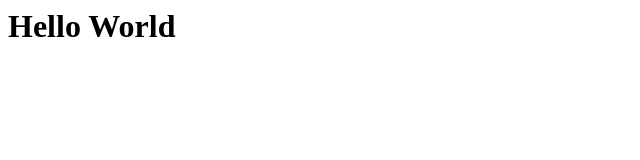
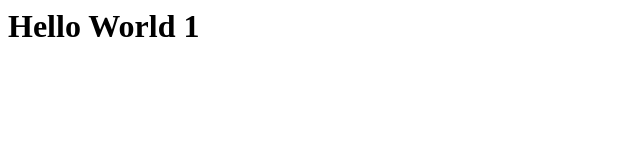
Before and after one commit to vinay-varma-fssi/test-pages, a plain HTML site: page html/index.html in a window 1280 px wide. Shown: the full height of the page, 0-640 px from the left. Drawn offline with Linux system fonts and the light colour scheme.

Commit message:
test pages

```diff
--- a/html/index.html
+++ b/html/index.html
@@ -1,8 +1,8 @@
 <html>
     <head>
-        <title>Hello World</title>
+        <title>Hello World 1</title>
     </head>
     <body>
-        <H1>Hello World</H1>
+        <H1>Hello World 1</H1>
     </body>
 </html>
```
